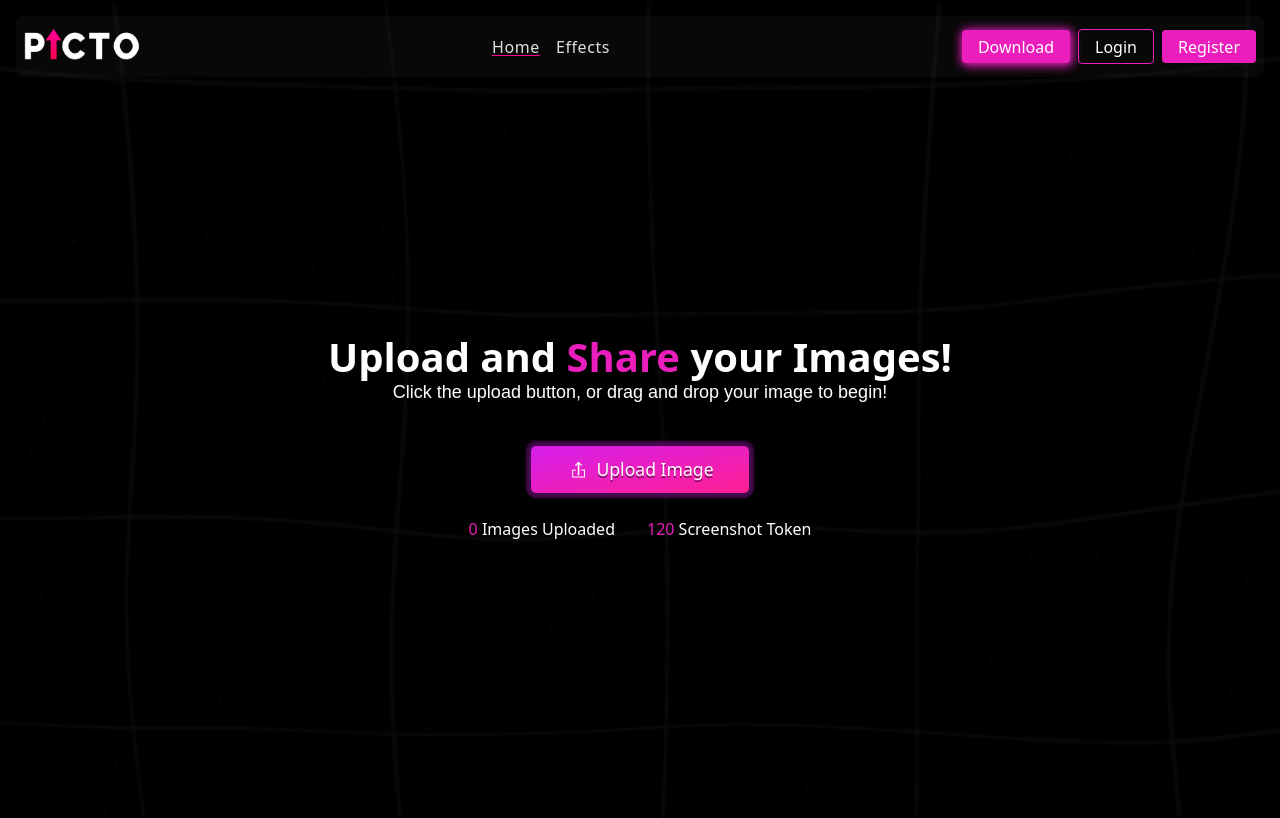
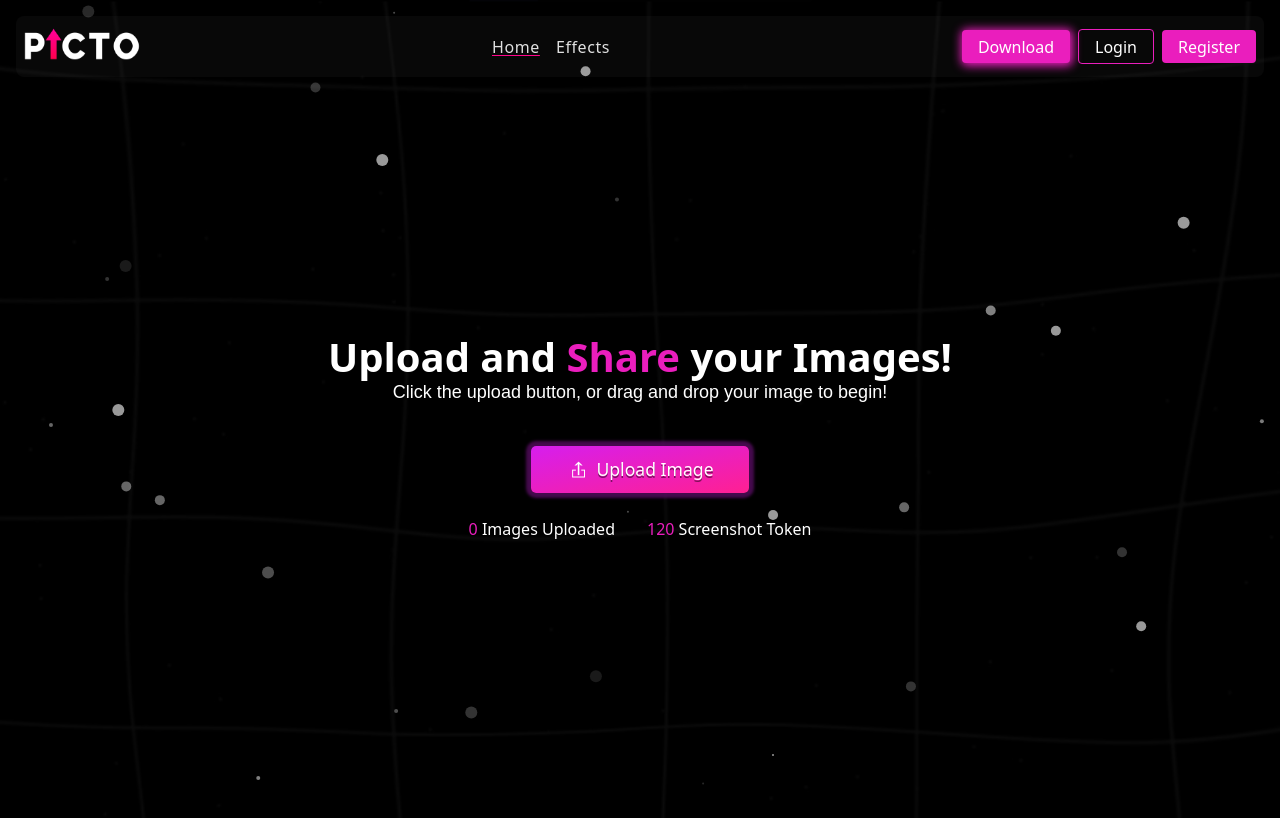
Before and after one commit to Jaun-Raza/zack, a React (Vite) app in the folder frontend-zack/: page / in a window 1280 px wide. Shown: the top 818 px of the page. Built offline with nearby package versions, Linux system fonts and the light colour scheme; no server answers; a web font is replaced by a local one.

Commit message:
Uploads limits

```diff
--- a/frontend-zack/src/pages/Layout.tsx
+++ b/frontend-zack/src/pages/Layout.tsx
@@ -14,7 +14,7 @@ const Layout = () => {
     <Wrapper>
       <div className="App">
         <Navbar />
-        {/* <Particles
+        <Particles
           className="absolute inset-0 particles"
           quantity={10}
           ease={10}
@@ -28,7 +28,7 @@ const Layout = () => {
           size={1}
           color={'#fff'}
           refresh
-        /> */}
+        />
         <Outlet />
       </div>
       <ToastContainer
```
